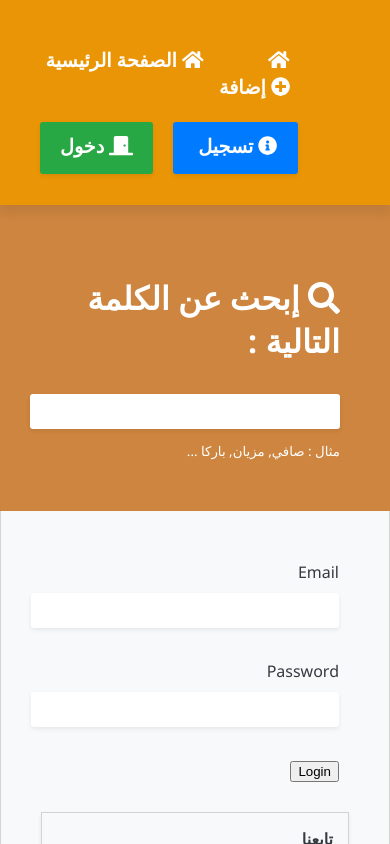
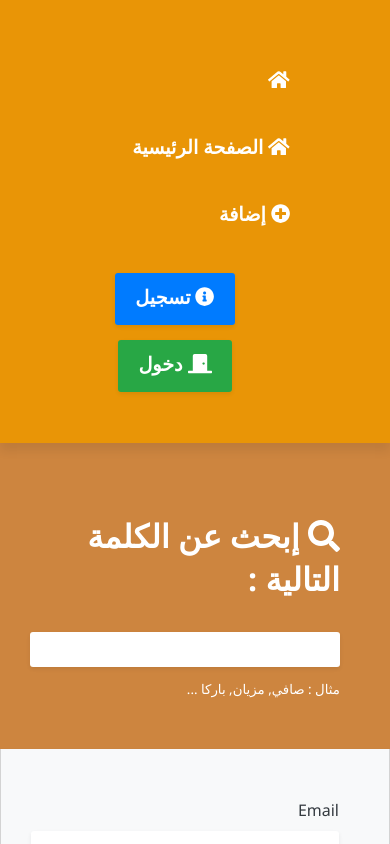
Before and after one commit to starshums/p.mehrass, a React (Create React App) app in the folder client/: page /login in a window 390 px wide. Shown: the top 844 px of the page. Built offline with nearby package versions, Linux system fonts and the light colour scheme.

Commit message:
Fixed main menu glitch on small screens

```diff
--- a/client/src/index.css
+++ b/client/src/index.css
@@ -297,3 +297,31 @@ input {
     width: auto;
   }
 }
+
+@media (max-width: 870px) {
+  .nav-links {
+    float: none;
+  }
+}
+
+@media (max-width: 560px) {
+  .nav-links li, .login-links li {
+    display: list-item;
+    list-style: none;
+    padding: 20px 0;
+  }
+  .login-links {
+    float: none;
+  }
+  .login-links li {
+    display: table;
+    margin: 0 auto;
+  }
+  .profile-link {
+    padding: 0 !important;
+  }
+
+  .word-tifinagh-tag {
+    margin-bottom: 30px !important;
+  }
+}
```
